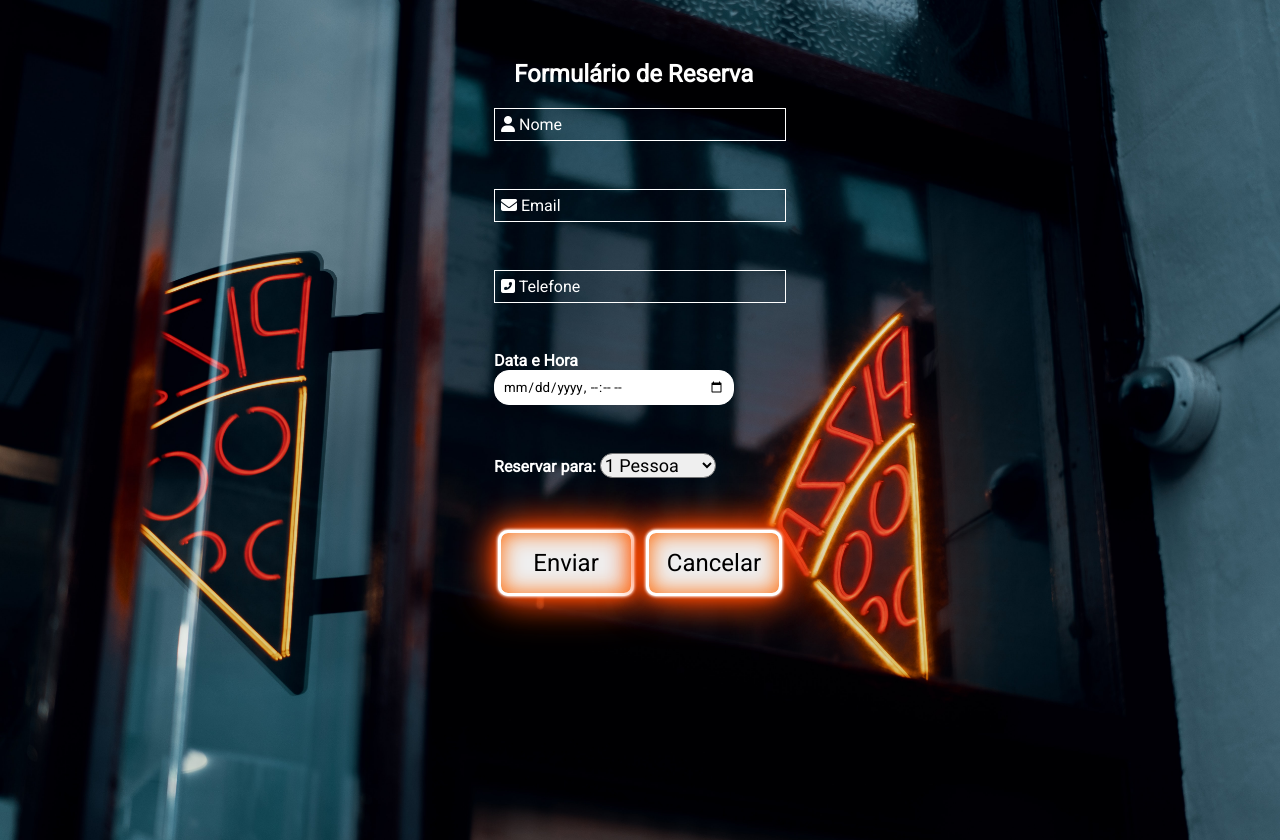
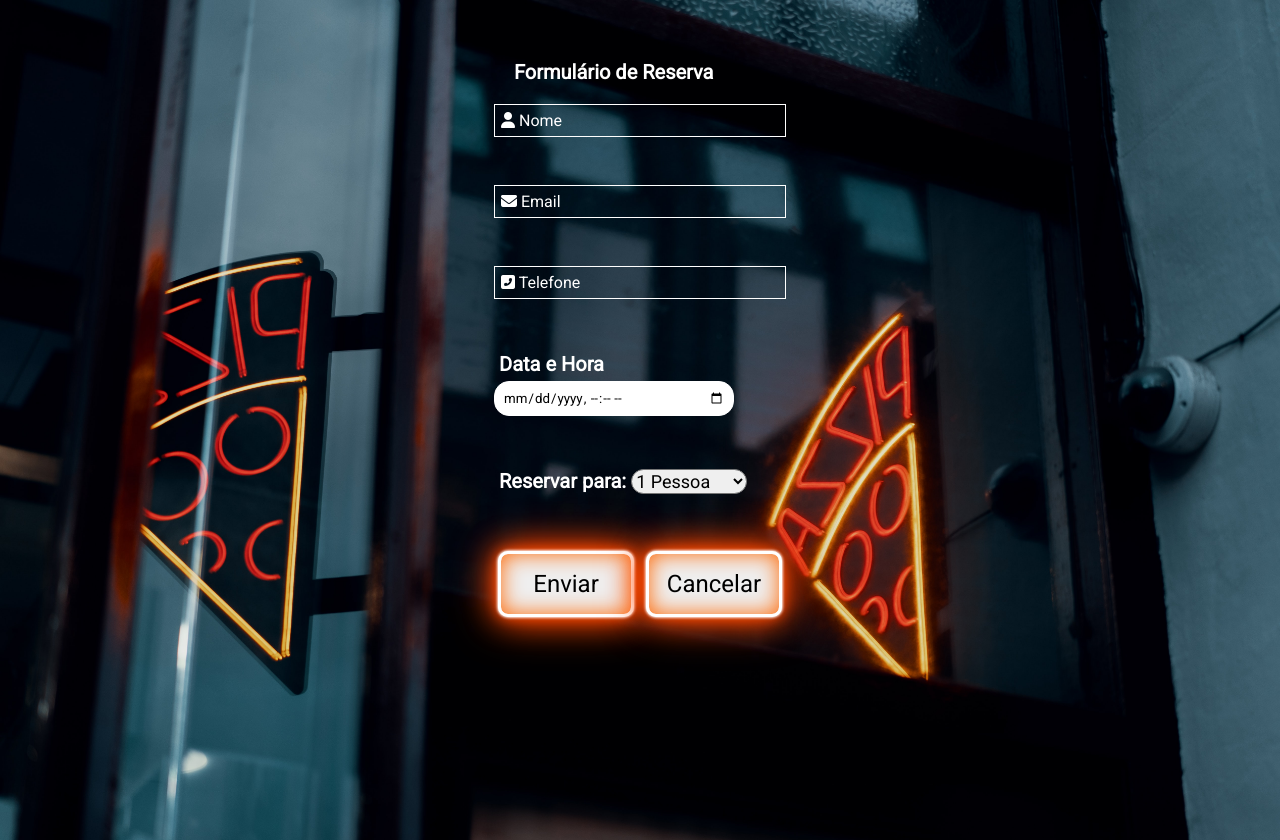
Before and after one commit to lucasgabrielmoura/pizzaria-projeto, a plain HTML site: page Reserva/reserva.html in a window 1280 px wide. Drawn offline with Linux system fonts and the light colour scheme.

Commit message:
css alterado

```diff
--- a/Reserva/reserva.css
+++ b/Reserva/reserva.css
@@ -37,6 +37,8 @@ label{
 
 h4, h2{
     color: #fff;
+    font-size: 20px;
+    padding: 5px;
 }
 
 .personalizado{
```
